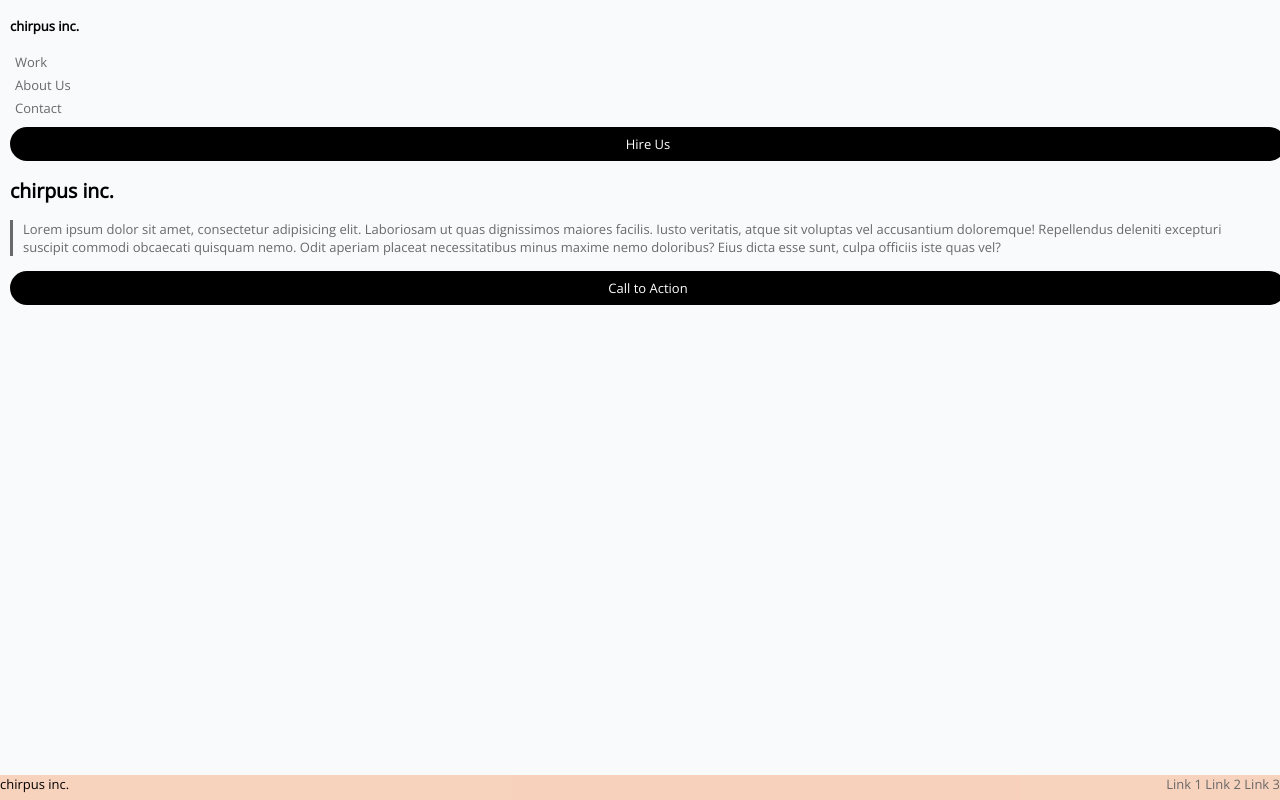
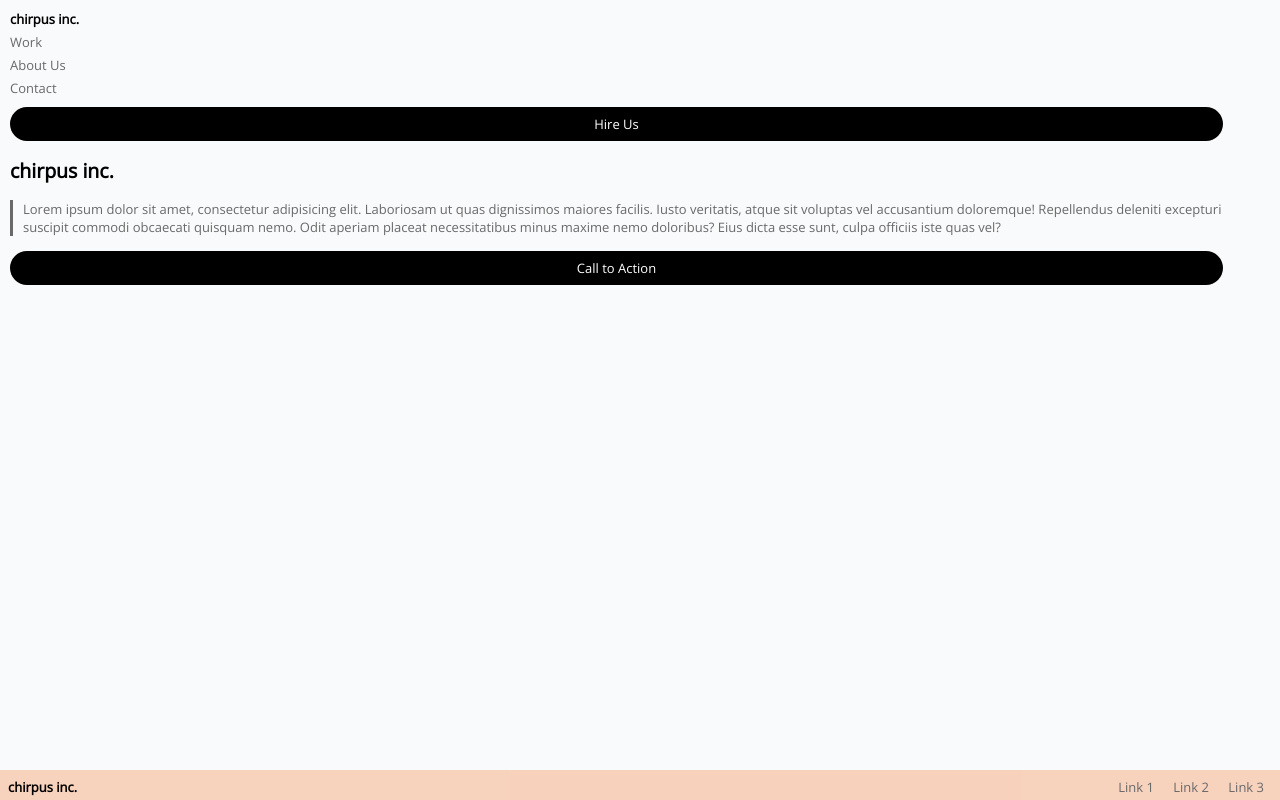
Before and after one commit to alanamarielle/html-css-lab-1, a plain HTML site: page index.html in a window 1280 px wide. Drawn offline with nearby package versions, Linux system fonts and the light colour scheme.

Commit message:
edited footer

```diff
--- a/index.html
+++ b/index.html
@@ -23,8 +23,8 @@
     <a class="blackbutton" href="#">Call to Action</a>
     </main>
     <footer class="footer">
-        <p class="chirpus">chirpus inc.</p>
-        <ul>
+        <h4 class="chirpus">chirpus inc.</h4>
+        <ul class="bottomlinks">
             <a href="#">Link 1</a>
             <a href="#">Link 2</a>
             <a href="#">Link 3</a>
--- a/style.css
+++ b/style.css
@@ -1,6 +1,7 @@
 /* resets */
-body, h1, p, ul, a, footer {
+body, h1, p, ul, a, footer, h4 {
     margin: 0;
+    overflow: hidden;
 }
 body {
     background-color: #f9fafc;
@@ -18,7 +19,7 @@ a {
 
 .blackbutton {
     display: block;
-    width: 100%;
+    width: 95%;
     color: #FFF;
     background-color: #000;
     border-radius: 100px;
@@ -28,7 +29,7 @@ a {
 
 .toplinks {
     display: block;
-    margin: 5px;
+    margin: 5px 0px;
 }
 
 .description {
@@ -40,13 +41,19 @@ a {
 .footer {
     position: fixed;
     bottom: 0;
-    height: 25px;
+    height: 30px;
     width: 100%;
     background-color: rgba(247, 193, 162, 0.7);
 }
 .chirpus {
     float: left;
 }
-ul {
+.footer > * {
+    padding: 8px;
+}
+.bottomlinks {
     float: right;
 }
+.bottomlinks > * {
+    padding: 8px;
+}
```
